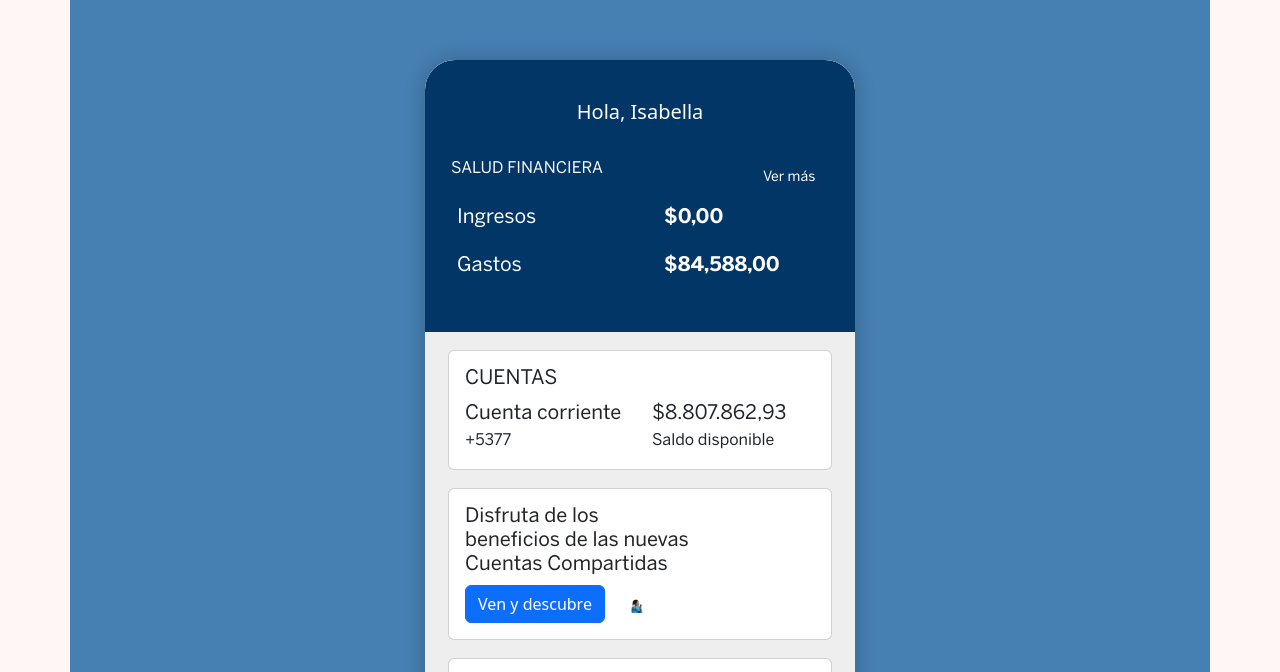
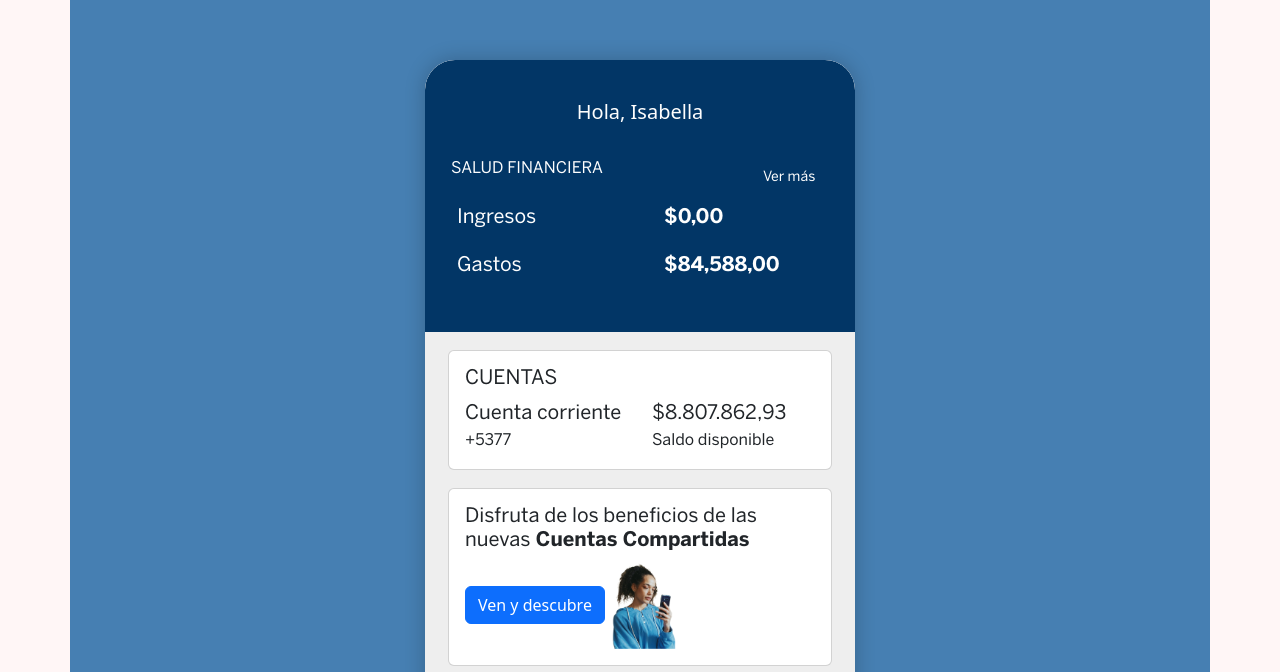
Before and after one commit to STI232/sti232-p1-bbva, a plain HTML site: page index.html in a window 1280 px wide. Shown: the top 672 px of the page. Drawn offline with nearby package versions, Linux system fonts and the light colour scheme; files whose address does not match are found by name.

Commit message:
antes de pull request

```diff
--- a/index.html
+++ b/index.html
@@ -58,17 +58,11 @@
 
               <div class="card" id="banner" style="width: 24rem;">
                 <div class="card-body">
-                    <div class="row">
-                        <div class="col-sm-8">
-                           <h5 class="subtitle1"> Disfruta de los beneficios de las nuevas Cuentas Compartidas </h5>
-                          <div class="row">
-                            <div class="col-8 col-sm-8">
-                                <a href="#" class="btn btn-primary">Ven y descubre</a>
-                            </div>
-                            <div class="col-4 col-sm-4">
-                              <img src="src/images/banner-img.png" width="20%" alt="">
-                            </div>
-                          </div>
+                    <div>
+                        <div>
+                            <h3 class="subtitle1">Disfruta de los beneficios de las nuevas<b> Cuentas Compartidas</b></h3>
+                            <a href="./src/cuentasCompartidas/cuentasCompartidas.html" class="btn btn-primary">Ven y descubre</a>
+                            <img src="src/images/banner-img.png" width="20%" alt="">
                         </div>
                     </div>
                 </div>
```
